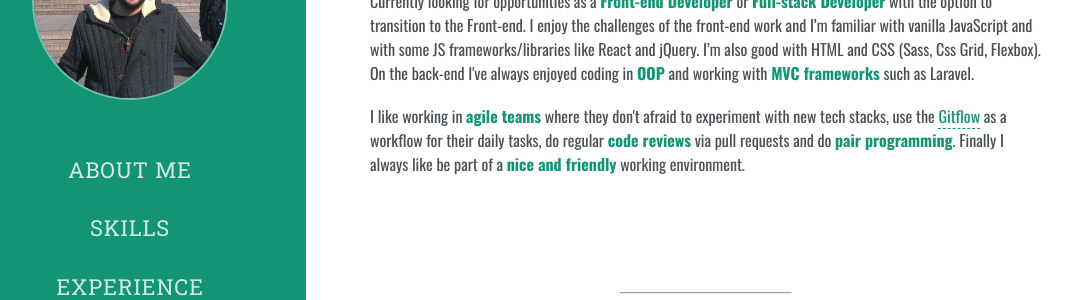
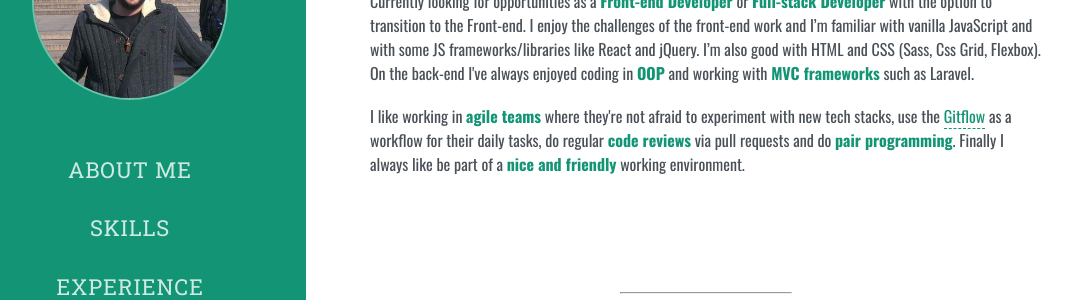
Before and after one commit to ltdev22/ltdev22.github.io, a Jekyll site: the page built from index.html, in a window 1280 px wide and 900 px high, scrolled down 700 px. Shown: the part 156-456 px from the top of the window, without its empty margins (46-1118 px from the left). Built offline with Jekyll 4.4.1, drawn with Linux system fonts in a browser that asks for light colours.

Commit message:
Fix syntactic error

```diff
--- a/_includes/sections/about.html
+++ b/_includes/sections/about.html
@@ -25,6 +25,6 @@
         <h2 class="section-heading">My Objective</h2>
         <p class="lead highlight">I strongly believe there's no limit to professional development in my job.</p>
         <p>Currently looking for opportunities as a <span class="highlight">Front-end Developer</span> or <span class="highlight">Full-stack Developer</span> with the option to transition to the Front-end. I enjoy the challenges of the front-end work and I’m familiar with vanilla JavaScript and with some JS frameworks/libraries like React and jQuery. I’m also good with HTML and CSS (Sass, Css Grid, Flexbox). On the back-end I've always enjoyed coding in <span class="highlight">OOP</span> and working with <span class="highlight">MVC frameworks</span> such as Laravel.</p>
-        <p>I like working in <span class="highlight">agile teams</span> where they don't afraid to experiment with new tech stacks, use the <a href="https://www.atlassian.com/git/tutorials/comparing-workflows/gitflow-workflow" target="_blank">Gitflow</a> as a workflow for their daily tasks, do regular <span class="highlight">code reviews</span> via pull requests and do <span class="highlight">pair programming</span>. Finally I always like be part of a <span class="highlight">nice and friendly</span> working environment.</p>
+        <p>I like working in <span class="highlight">agile teams</span> where they're not afraid to experiment with new tech stacks, use the <a href="https://www.atlassian.com/git/tutorials/comparing-workflows/gitflow-workflow" target="_blank">Gitflow</a> as a workflow for their daily tasks, do regular <span class="highlight">code reviews</span> via pull requests and do <span class="highlight">pair programming</span>. Finally I always like be part of a <span class="highlight">nice and friendly</span> working environment.</p>
     </div>
 </section><!-- /.about -->
```
